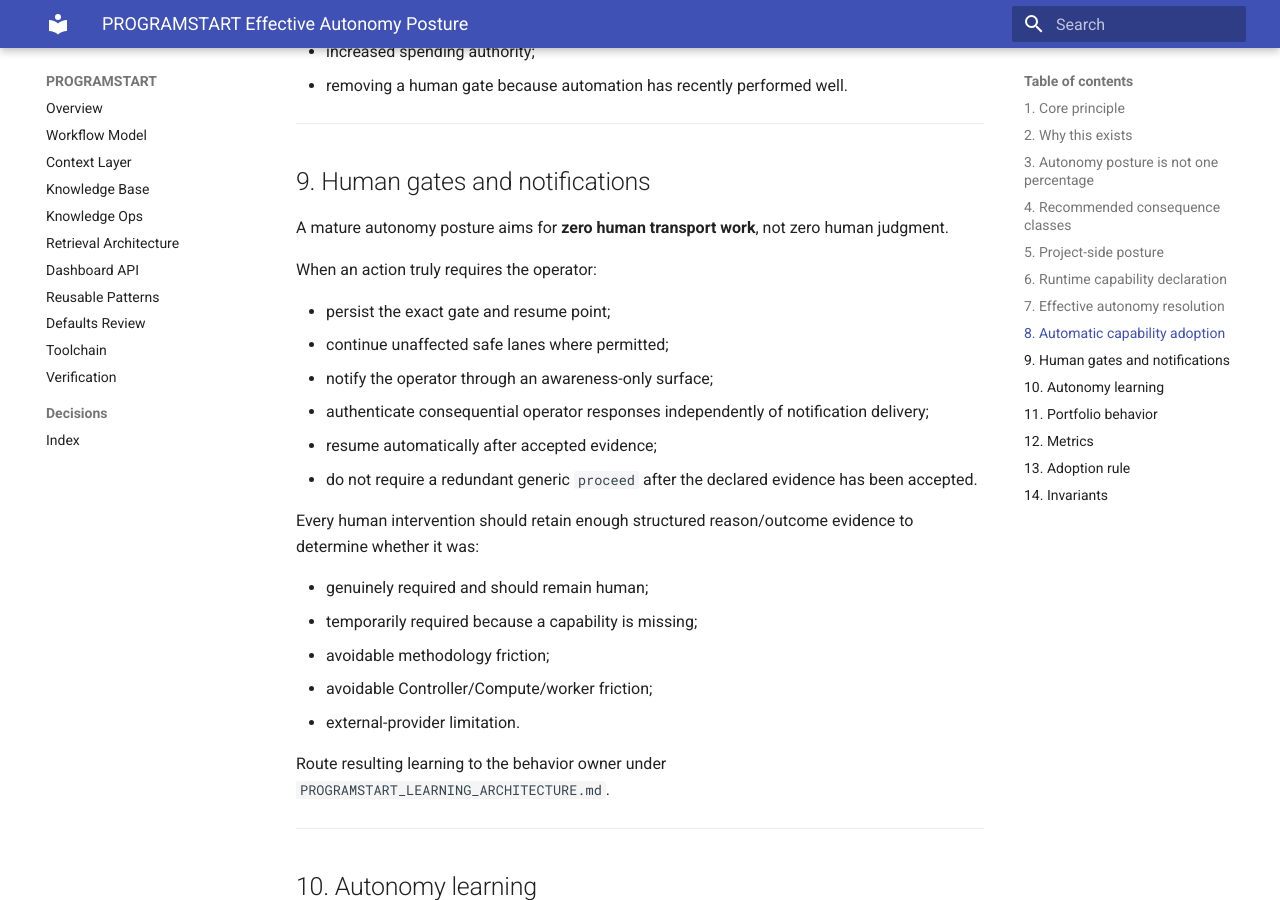
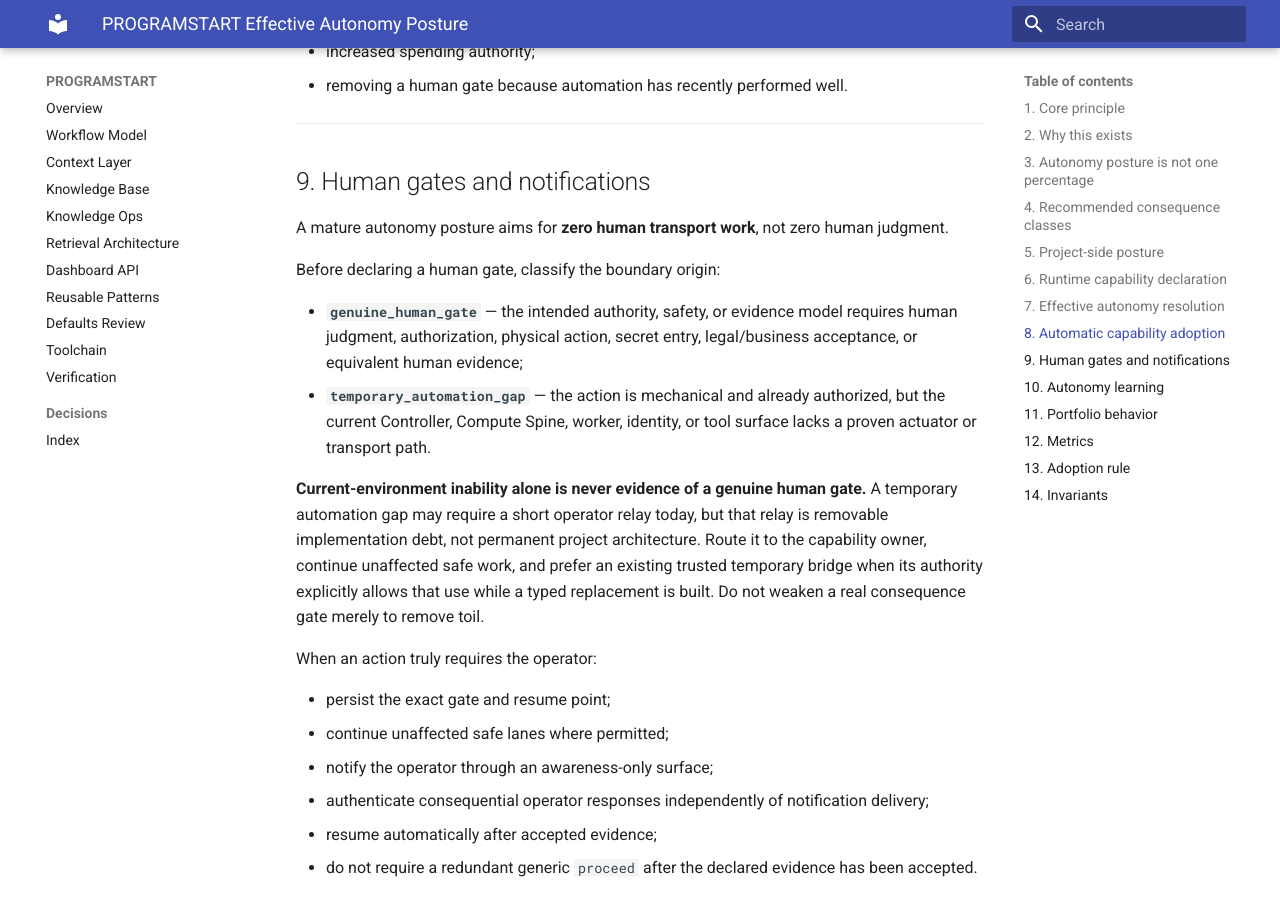
Before and after one commit to GrahamArdent/PROGRAMSTART, an MkDocs documentation site: the page built from docs/PROGRAMSTART_EFFECTIVE_AUTONOMY.md, in a window 1280 px wide and 900 px high, scrolled down 5449 px. Built offline with MkDocs 1.6.1 and Material for MkDocs 9.7.7, drawn with Linux system fonts in a browser that asks for light colours.

Commit message:
methodology: classify manual boundary origin

```diff
--- a/docs/PROGRAMSTART_EFFECTIVE_AUTONOMY.md
+++ b/docs/PROGRAMSTART_EFFECTIVE_AUTONOMY.md
@@ -186,6 +186,13 @@ Counterexamples requiring a gate/decision:
 
 A mature autonomy posture aims for **zero human transport work**, not zero human judgment.
 
+Before declaring a human gate, classify the boundary origin:
+
+- **`genuine_human_gate`** — the intended authority, safety, or evidence model requires human judgment, authorization, physical action, secret entry, legal/business acceptance, or equivalent human evidence;
+- **`temporary_automation_gap`** — the action is mechanical and already authorized, but the current Controller, Compute Spine, worker, identity, or tool surface lacks a proven actuator or transport path.
+
+**Current-environment inability alone is never evidence of a genuine human gate.** A temporary automation gap may require a short operator relay today, but that relay is removable implementation debt, not permanent project architecture. Route it to the capability owner, continue unaffected safe work, and prefer an existing trusted temporary bridge when its authority explicitly allows that use while a typed replacement is built. Do not weaken a real consequence gate merely to remove toil.
+
 When an action truly requires the operator:
 
 - persist the exact gate and resume point;
```
